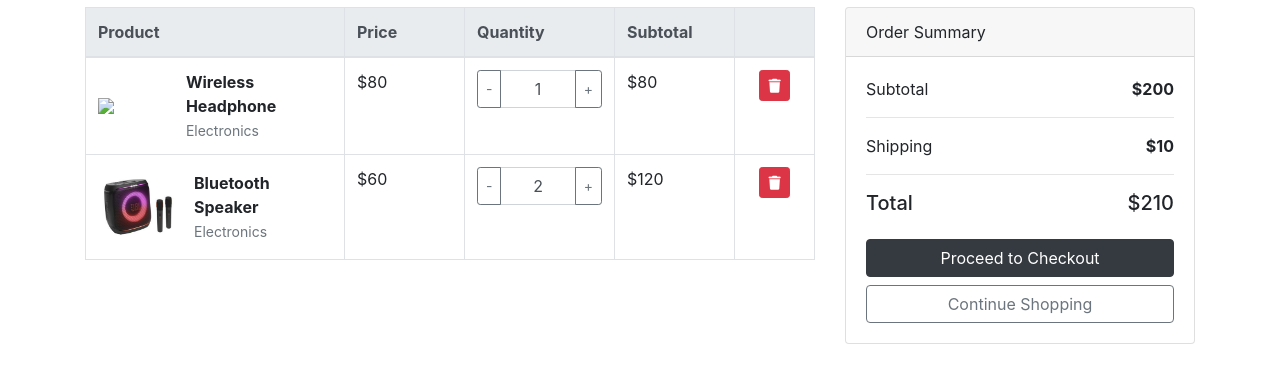
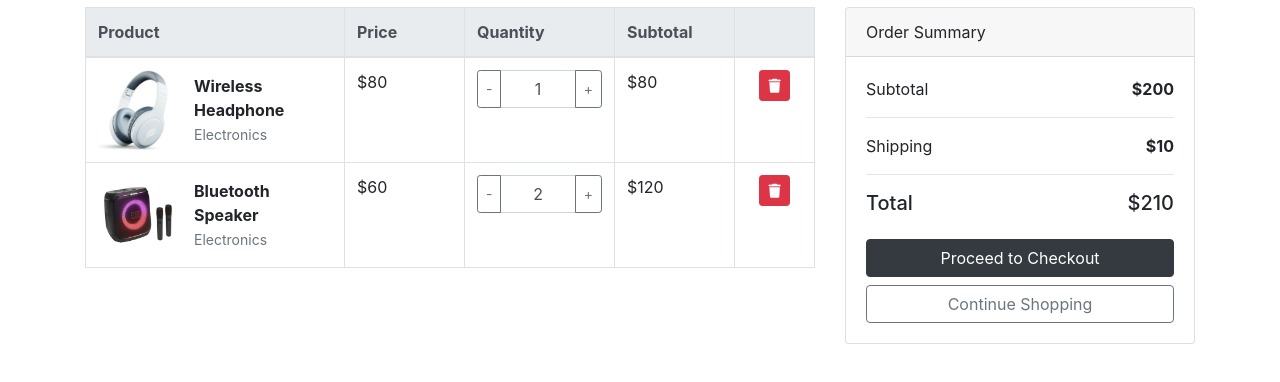
Before and after one commit to reaksmeysamon/Testing, a plain HTML site: page cart.html in a window 1280 px wide. Shown: the part 156-538 px from the top of the page. Drawn offline with nearby package versions, Linux system fonts and the light colour scheme.

Commit message:
Fix image file extension from .wepb to .webp

```diff
--- a/cart.html
+++ b/cart.html
@@ -75,7 +75,7 @@
 
                         <div class="d-flex align-items-center">
 
-                            <img src="image/1.wepb"
+                            <img src="image/1.webp"
                                  class="mr-3"
                                  style="width:80px">
 
```
